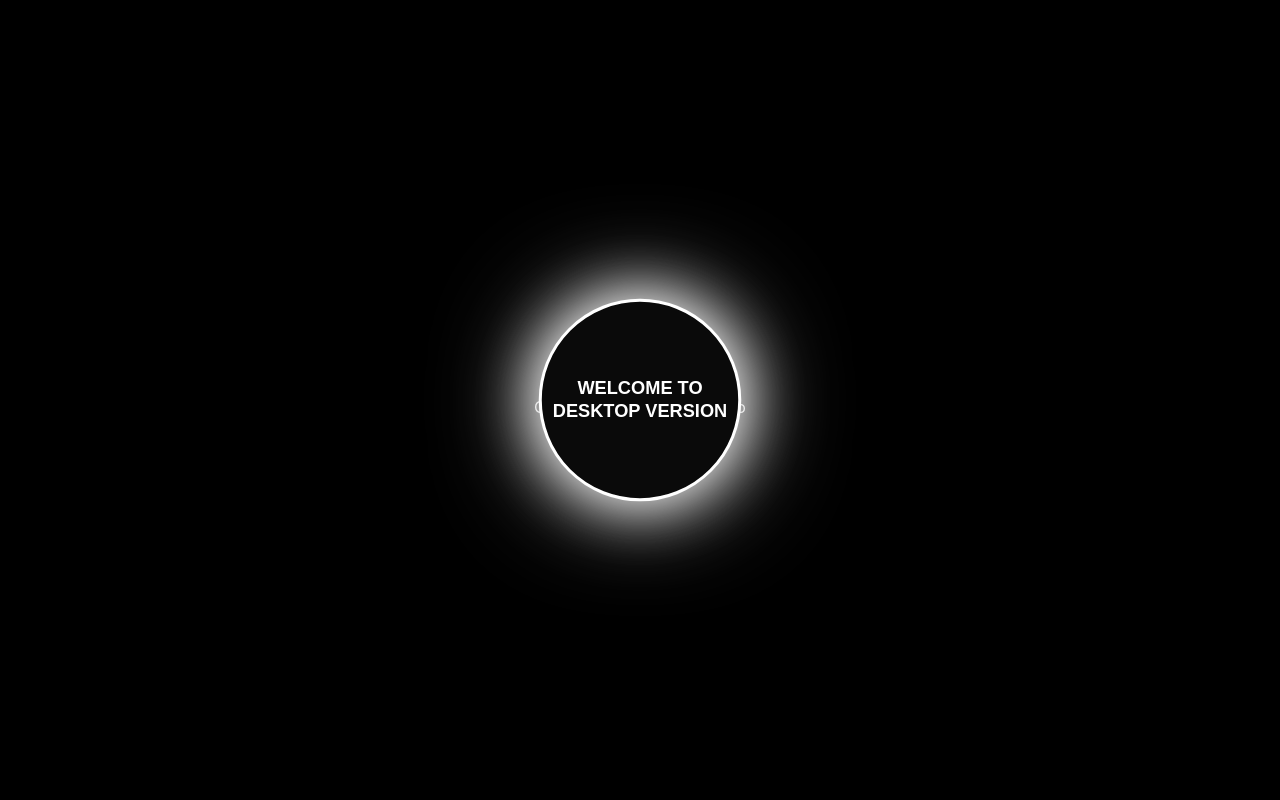
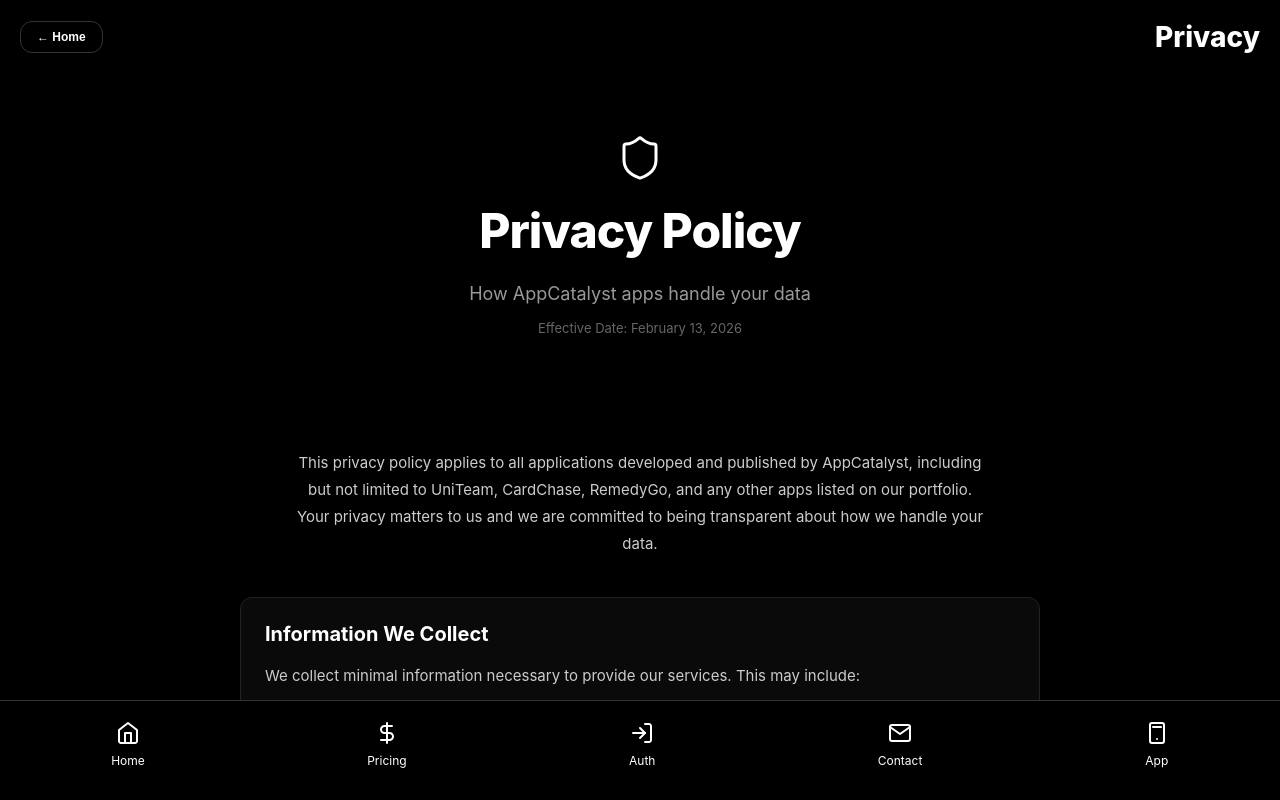
Before and after one commit to CardChase151/Appcatalyst, a React (Create React App) app: page /privacy in a window 1280 px wide. Before the commit this address led to /. Shown: the top 800 px of the page. Built offline with nearby package versions, Linux system fonts and the light colour scheme; no server answers.

Commit message:
Add privacy policy page at /privacy
Covers all AppCatalyst apps (UniTeam, CardChase, RemedyGo, etc.) with sections on data collection, third-party services, security, user rights, and contact info. Matches existing site design.

```diff
--- a/src/App.tsx
+++ b/src/App.tsx
@@ -13,6 +13,7 @@
 import Contact from './main/contact';
 import PWA from './main/pwa';
 import FAQ from './main/faq';
+import Privacy from './main/privacy';
 
 function AppContent() {
   return (
@@ -34,6 +35,7 @@
           <Route path="/contact" element={<Contact />} />
           <Route path="/pwa" element={<PWA />} />
           <Route path="/faq" element={<FAQ />} />
+          <Route path="/privacy" element={<Privacy />} />
           <Route path="*" element={<Navigate to="/" replace />} />
         </Routes>
       </div>
--- /dev/null
+++ b/src/main/privacy.tsx
@@ -0,0 +1,251 @@
+import React from 'react';
+import { useNavigate } from 'react-router-dom';
+import { Shield } from 'lucide-react';
+import BottomBar from '../menu/bottombar';
+
+function Privacy() {
+  const navigate = useNavigate();
+
+  const isPWA = window.matchMedia('(display-mode: standalone)').matches;
+  const isMobile = window.innerWidth <= 768;
+
+  const sections = [
+    {
+      title: 'Information We Collect',
+      content: `We collect minimal information necessary to provide our services. This may include:
+
+Account information: Name, email address, and password when you create an account.
+
+Usage data: Anonymous analytics such as pages visited, features used, and general device information (device type, operating system, browser).
+
+User-generated content: Any data you voluntarily enter into the app (e.g., saved items, preferences, form submissions).
+
+We do not collect sensitive personal information such as Social Security numbers, financial account details, or precise geolocation unless explicitly required by the app's functionality and disclosed to you.`
+    },
+    {
+      title: 'How We Use Your Information',
+      content: `We use collected information to:
+
+- Provide and maintain the app's core functionality
+- Authenticate your identity and secure your account
+- Send transactional communications (password resets, account confirmations)
+- Improve app performance and fix bugs
+- Respond to support requests
+
+We do not sell, rent, or share your personal information with third parties for marketing purposes.`
+    },
+    {
+      title: 'Third-Party Services',
+      content: `Our apps may use the following third-party services that have their own privacy policies:
+
+Supabase: Database and authentication infrastructure. Data is stored securely with row-level security and encryption at rest.
+
+OneSignal: Push notification delivery. Receives device tokens to send notifications you have opted into.
+
+Stripe: Payment processing (where applicable). Payment information is handled directly by Stripe and never stored on our servers.
+
+Netlify/Vercel: Hosting and deployment. Standard server logs may be collected.
+
+We encourage you to review the privacy policies of these services.`
+    },
+    {
+      title: 'Data Storage and Security',
+      content: `Your data is stored on secure, encrypted servers provided by Supabase (powered by AWS). We implement industry-standard security measures including:
+
+- Encrypted data transmission (HTTPS/TLS)
+- Encrypted data at rest
+- Row-level security policies on all database tables
+- Secure authentication with hashed passwords
+- Regular security updates and dependency monitoring
+
+While we take reasonable measures to protect your data, no method of electronic transmission or storage is 100% secure.`
+    },
+    {
+      title: 'Your Rights',
+      content: `You have the right to:
+
+- Access the personal data we hold about you
+- Request correction of inaccurate data
+- Request deletion of your account and associated data
+- Export your data in a portable format
+- Opt out of non-essential communications
+
+To exercise any of these rights, contact us at chase@appcatalyst.org. We will respond within 30 days.`
+    },
+    {
+      title: 'Cookies and Tracking',
+      content: `Our web apps may use essential cookies for authentication and session management. We do not use tracking cookies for advertising purposes.
+
+If analytics are implemented, we use privacy-respecting, anonymous usage data to understand how the app is used and improve the experience.`
+    },
+    {
+      title: 'Children\'s Privacy',
+      content: `Our apps are not directed at children under the age of 13. We do not knowingly collect personal information from children under 13. If you believe a child under 13 has provided us with personal data, please contact us and we will promptly delete it.`
+    },
+    {
+      title: 'Changes to This Policy',
+      content: `We may update this privacy policy from time to time. Changes will be posted on this page with an updated effective date. Continued use of the app after changes constitutes acceptance of the updated policy.`
+    },
+    {
+      title: 'Contact',
+      content: `If you have questions about this privacy policy or how your data is handled, contact us at:
+
+chase@appcatalyst.org
+
+AppCatalyst
+Chase Kellis`
+    }
+  ];
+
+  return (
+    <div style={{
+      backgroundColor: '#000000',
+      minHeight: '100vh',
+      color: '#FFFFFF',
+      padding: '20px',
+      paddingTop: isPWA ? 'max(env(safe-area-inset-top), 20px)' : '20px',
+      paddingBottom: '120px',
+      fontFamily: '-apple-system, BlinkMacSystemFont, "Segoe UI", Roboto, sans-serif'
+    }}>
+      {/* Header */}
+      <header style={{
+        display: 'flex',
+        justifyContent: 'space-between',
+        alignItems: 'center',
+        marginBottom: '40px'
+      }}>
+        <button
+          onClick={() => navigate('/')}
+          style={{
+            backgroundColor: '#000000',
+            color: '#FFFFFF',
+            border: '1px solid #333333',
+            padding: '8px 16px',
+            borderRadius: '12px',
+            fontSize: '12px',
+            fontWeight: '600',
+            cursor: 'pointer',
+            transition: 'all 0.2s ease'
+          }}
+          onMouseEnter={(e) => {
+            e.currentTarget.style.borderColor = '#FFFFFF';
+          }}
+          onMouseLeave={(e) => {
+            e.currentTarget.style.borderColor = '#333333';
+          }}
+        >
+          ← Home
+        </button>
+
+        <h1 style={{
+          fontSize: '28px',
+          fontWeight: '800',
+          margin: 0,
+          color: '#FFFFFF'
+        }}>
+          Privacy
+        </h1>
+      </header>
+
+      {/* Hero Section */}
+      <div style={{
+        textAlign: 'center',
+        marginBottom: '60px',
+        padding: '40px 20px'
+      }}>
+        <div style={{
+          display: 'flex',
+          justifyContent: 'center',
+          marginBottom: '20px'
+        }}>
+          <Shield size={48} strokeWidth={1.5} color="#FFFFFF" />
+        </div>
+        <h2 style={{
+          fontSize: isMobile ? '32px' : '48px',
+          fontWeight: '800',
+          margin: '0 0 20px 0',
+          color: '#FFFFFF',
+          letterSpacing: '-1px',
+          lineHeight: '1.2'
+        }}>
+          Privacy Policy
+        </h2>
+        <p style={{
+          fontSize: isMobile ? '16px' : '18px',
+          color: '#999999',
+          maxWidth: '700px',
+          margin: '0 auto',
+          lineHeight: '1.6'
+        }}>
+          How AppCatalyst apps handle your data
+        </p>
+        <p style={{
+          fontSize: '13px',
+          color: '#666666',
+          marginTop: '12px'
+        }}>
+          Effective Date: February 13, 2026
+        </p>
+      </div>
+
+      {/* Intro */}
+      <div style={{
+        maxWidth: '800px',
+        margin: '0 auto 40px auto'
+      }}>
+        <p style={{
+          fontSize: '15px',
+          color: '#CCCCCC',
+          lineHeight: '1.8',
+          textAlign: 'center',
+          maxWidth: '700px',
+          margin: '0 auto'
+        }}>
+          This privacy policy applies to all applications developed and published by AppCatalyst, including but not limited to UniTeam, CardChase, RemedyGo, and any other apps listed on our portfolio. Your privacy matters to us and we are committed to being transparent about how we handle your data.
+        </p>
+      </div>
+
+      {/* Policy Sections */}
+      <div style={{
+        maxWidth: '800px',
+        margin: '0 auto'
+      }}>
+        {sections.map((section, index) => (
+          <div
+            key={index}
+            style={{
+              backgroundColor: '#0A0A0A',
+              border: '1px solid #222222',
+              borderRadius: '12px',
+              marginBottom: '16px',
+              padding: '24px',
+              transition: 'all 0.3s ease'
+            }}
+          >
+            <h3 style={{
+              fontSize: isMobile ? '18px' : '20px',
+              fontWeight: '700',
+              color: '#FFFFFF',
+              margin: '0 0 16px 0'
+            }}>
+              {section.title}
+            </h3>
+            <p style={{
+              fontSize: '15px',
+              color: '#CCCCCC',
+              lineHeight: '1.8',
+              margin: 0,
+              whiteSpace: 'pre-line'
+            }}>
+              {section.content}
+            </p>
+          </div>
+        ))}
+      </div>
+
+      <BottomBar activeTab="projects" />
+    </div>
+  );
+}
+
+export default Privacy;
```
